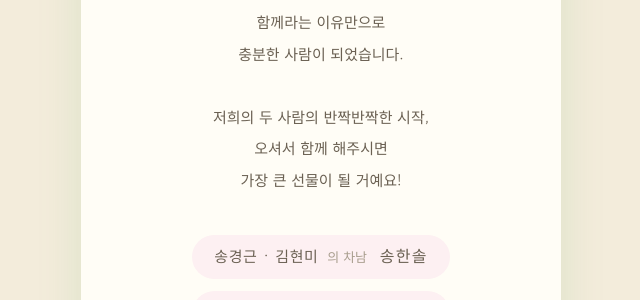
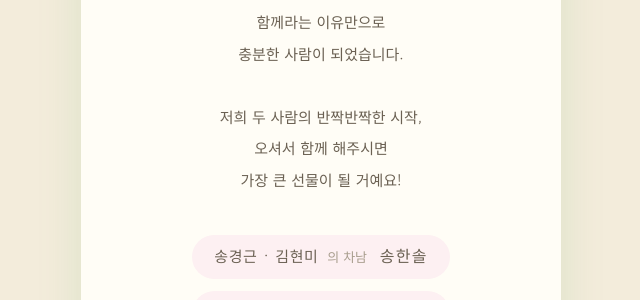
Before and after one commit to ssolllll/wedding-invitation, a Jekyll site: the page built from index.html, in a window 1280 px wide and 900 px high, scrolled down 1399 px. Shown: the part 154-454 px from the top of the window, without its empty margins (319-959 px from the left). Built offline with Jekyll 4.4.1, drawn with Linux system fonts in a browser that asks for light colours; some web fonts are replaced.

Commit message:
Fix: 인사말 문구 수정 (저희의 두 사람의 → 저희 두 사람의)
Co-Authored-By: Claude Opus 5 <noreply@anthropic.com>

```diff
--- a/_config.yml
+++ b/_config.yml
@@ -84,7 +84,7 @@ greeting: |
   함께라는 이유만으로
   충분한 사람이 되었습니다.
 
-  저희의 두 사람의 반짝반짝한 시작,
+  저희 두 사람의 반짝반짝한 시작,
   오셔서 함께 해주시면
   가장 큰 선물이 될 거예요!
 
```
